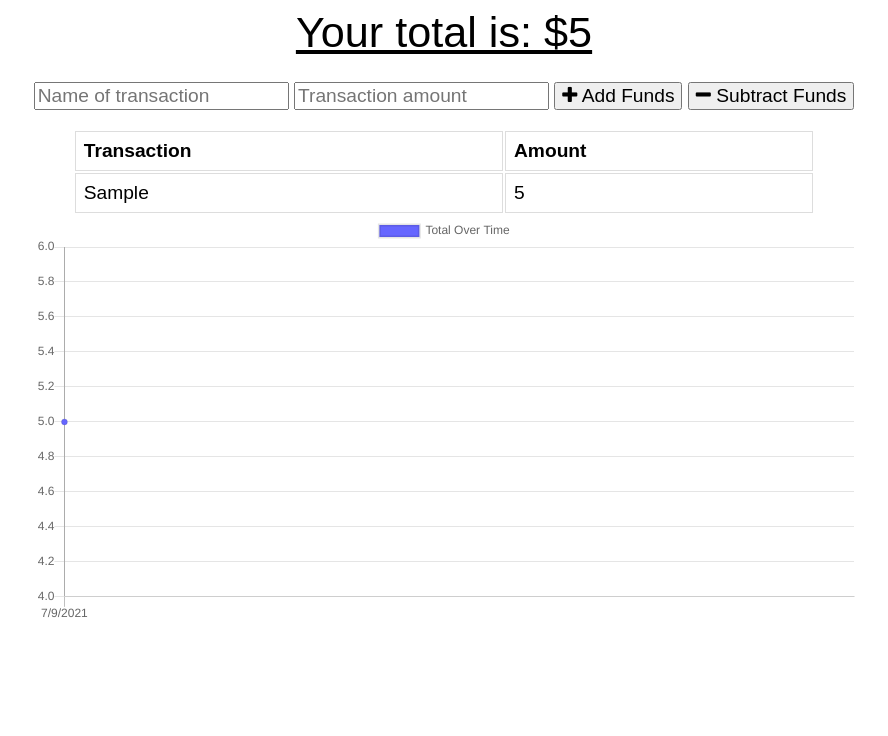
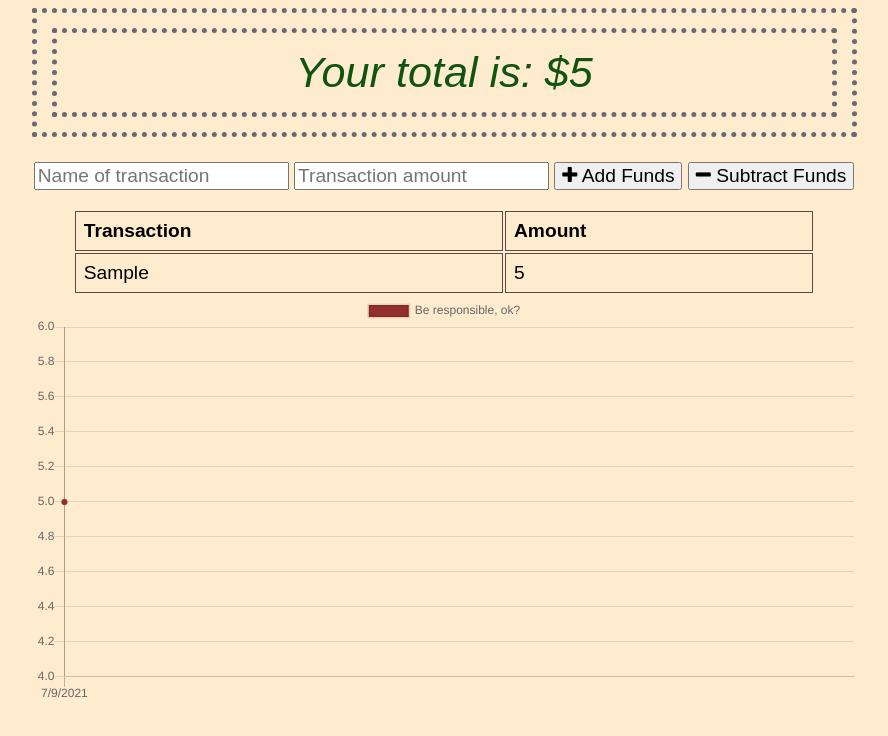
Before and after one commit to ForestW70/Week-19-Offline-Budget-Tracker, a website: page public/index.html in a window 1280 px wide. Both pictures are taken after typing "Sample", "5" into the empty fields and a click on the button "Add Funds". Shown: the whole page, without its empty margins (196-1084 px from the left). Drawn offline with nearby package versions, Linux system fonts and the light colour scheme; no server answers.

Commit message:
you know i had to put some spice on it. added extra function in index.js

```diff
--- a/public/assets/css/styles.css
+++ b/public/assets/css/styles.css
@@ -1,6 +1,7 @@
 body {
   font-size: 120%;
   font-family: Arial;
+  background-color: blanchedalmond;
 }
 
 button, input {
@@ -13,7 +14,7 @@ table {
 }
 
 td, th {
-  border: 1px solid #dddddd;
+  border: 1px solid #634545;
   text-align: left;
   padding: 8px;
 }
@@ -34,7 +35,17 @@ tr:nth-child(even) {
 
 .total {
   font-size: 150%;
-  text-decoration: underline;
+  /* text-decoration: underline; */
+  border: 5px dotted rgb(105 106 117);
+  padding: 15px;
+  font-family: sans-serif;
+  font-style: italic;
+  color: rgb(15, 85, 15);
+}
+
+.negative {
+  color: #800808;
+  /* border: 5px dotted #800808; */
 }
 
 .form {
--- a/public/assets/js/index.js
+++ b/public/assets/js/index.js
@@ -102,6 +102,14 @@ function populateTotal() {
 
   let totalEl = document.querySelector("#total");
   totalEl.textContent = total;
+
+  // spice swap brought to you by Forest Wilson(tm)
+  const totalContainer = document.querySelector("#cswap")
+  if (total >= 0) {
+    totalContainer.classList.remove('negative')
+  } else {
+    totalContainer.classList.add('negative')
+  }
 }
 
 function populateTable() {
@@ -149,9 +157,9 @@ function populateChart() {
     data: {
       labels,
       datasets: [{
-        label: "Total Over Time",
+        label: "Be responsible, ok?",
         fill: true,
-        backgroundColor: "#6666ff",
+        backgroundColor: "#922e2e",
         data
       }]
     }
--- a/public/index.html
+++ b/public/index.html
@@ -17,7 +17,7 @@
 <body>
   <div class="wrapper">
     <div class="total">
-      <div class="total">Your total is: $<span id="total">0</span></div>
+      <div id="cswap" class="total">Your total is: $<span id="total">0</span></div>
     </div>
 
     <div class="form">
@@ -49,7 +49,7 @@
     if ("serviceWorker" in navigator) {
       window.addEventListener("load", () => {
         navigator.serviceWorker.register("service-worker.js").then(reg => {
-          // console.log("We found your service worker file!", reg);
+          console.log("We found your service worker file!", reg);
         });
       });
     }
```
Also changed, not shown: public/service-worker.js (line endings or trailing spaces).
